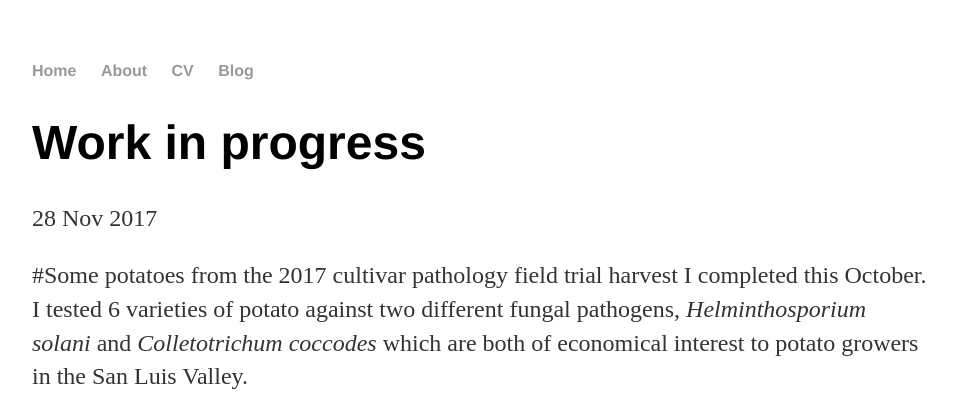
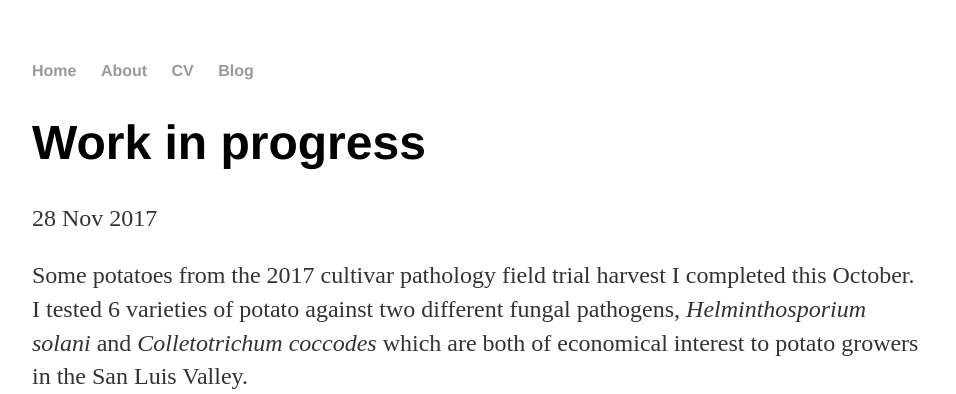
Before and after one commit to fjlicht/franzandanne.github.io, a Jekyll site: the page built from _posts/2017-11-28-works-in-progress.md, in a window 1280 px wide, cut to the strip 0-394 px from the top of the page. Shown: the whole strip, without its empty margins (160-1116 px from the left). Built offline with Jekyll 4.4.1, drawn with Linux system fonts in a browser that asks for light colours.

```diff
--- a/_posts/2017-11-28-works-in-progress.md
+++ b/_posts/2017-11-28-works-in-progress.md
@@ -4,7 +4,7 @@ title: "Work in progress"
 date: 2017-11-28
 ---
 
-#Some potatoes from the 2017 cultivar pathology field trial harvest I completed this October. I tested 6 varieties of potato against two different fungal pathogens, *Helminthosporium solani* and *Colletotrichum coccodes* which are both of economical interest to potato growers in the San Luis Valley.
+Some potatoes from the 2017 cultivar pathology field trial harvest I completed this October. I tested 6 varieties of potato against two different fungal pathogens, *Helminthosporium solani* and *Colletotrichum coccodes* which are both of economical interest to potato growers in the San Luis Valley.
 
 
-![](/_posts/IMG_2211.jpg "Potato")
+![](_posts/IMG_2211.jpg "Potato")
```
